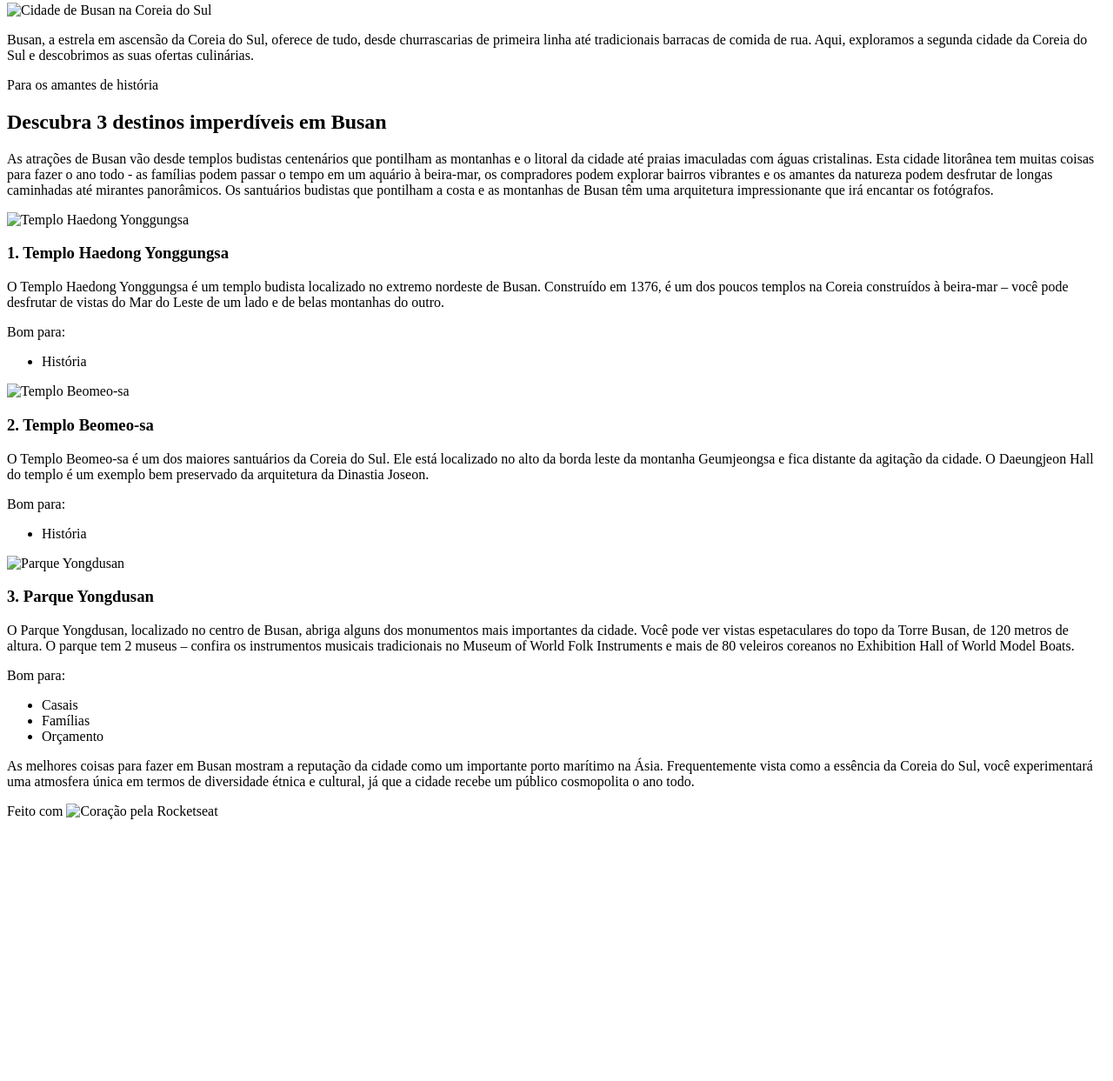
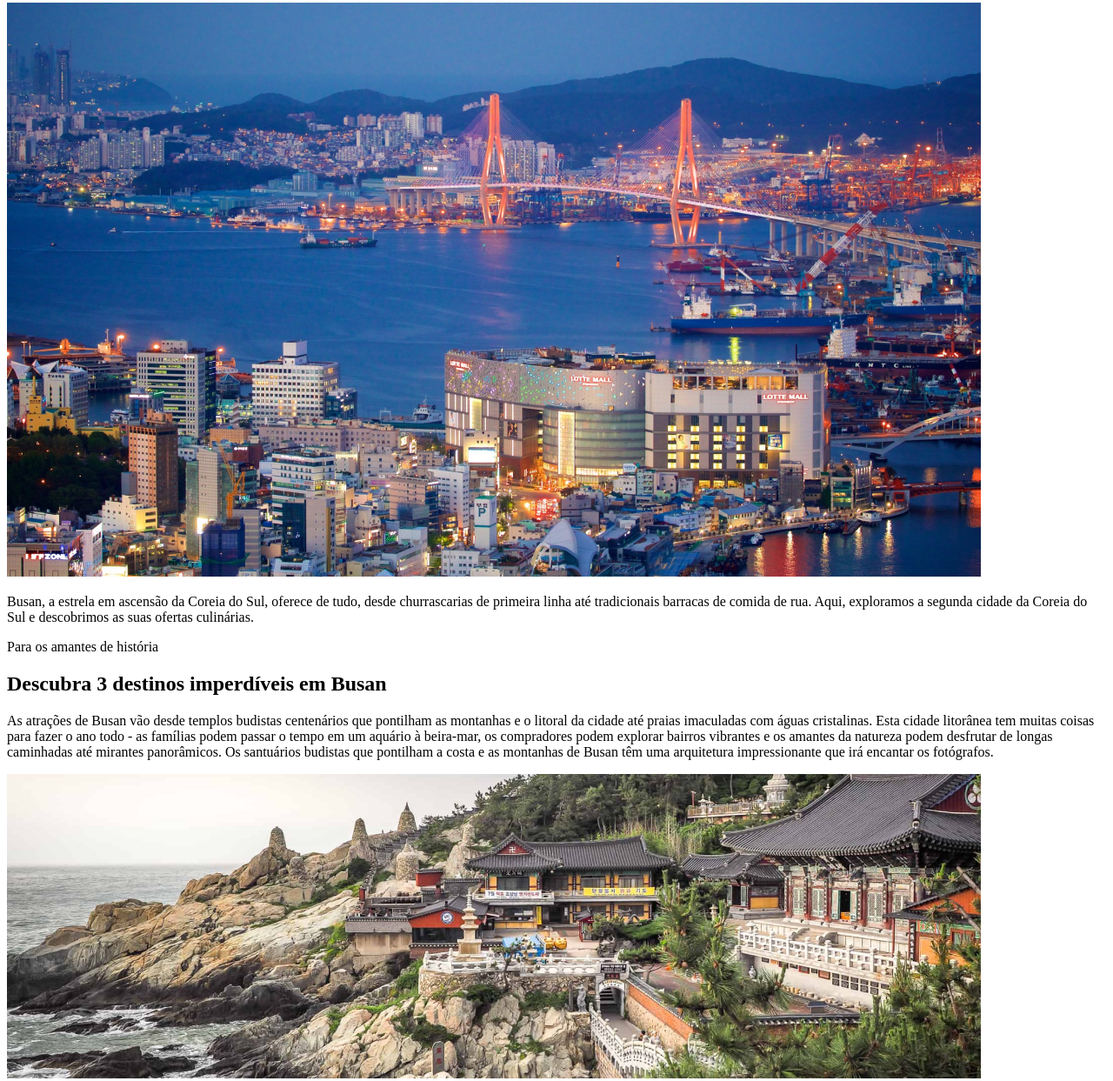
Before and after one commit to CarolLira/local_tourist_page, a plain HTML site: page index.html in a window 1280 px wide. Shown: the part 90-1333 px from the top of the page at 87% size. Before the commit the page ends 1040 px from the top, so only its background shows below. Drawn offline with Linux system fonts and the light colour scheme.

Commit message:
feat: adiciona todas as imagens da página

```diff
--- a/index.html
+++ b/index.html
@@ -12,7 +12,7 @@
         <span>Sua próxima viagem:</span>
         <h1>Conheça Busan</h1>
         <div>
-          <img src="" alt="Cidade de Busan na Coreia do Sul" />
+          <img src="assets/busan.jpg" alt="Cidade de Busan na Coreia do Sul" />
           <p>
             Busan, a estrela em ascensão da Coreia do Sul, oferece de tudo,
             desde churrascarias de primeira linha até tradicionais barracas de
@@ -40,7 +40,7 @@
         </div>
 
         <div>
-          <img src="" alt="Templo Haedong Yonggungsa" />
+          <img src="assets/templo-haedong-yonggungsa.jpg" alt="Templo Haedong Yonggungsa" />
           <h3>1. Templo Haedong Yonggungsa</h3>
           <p>
             O Templo Haedong Yonggungsa é um templo budista localizado no
@@ -54,7 +54,7 @@
           </ul>
         </div>
         <div>
-          <img src="" alt="Templo Beomeo-sa" />
+          <img src="assets/templo-beomeo-sa.jpg" alt="Templo Beomeo-sa" />
           <h3>2. Templo Beomeo-sa</h3>
           <p>
             O Templo Beomeo-sa é um dos maiores santuários da Coreia do Sul. Ele
@@ -68,7 +68,7 @@
           </ul>
         </div>
         <div>
-          <img src="" alt="Parque Yongdusan" />
+          <img src="assets/parque-yongdusan.jpg" alt="Parque Yongdusan" />
           <h3>3. Parque Yongdusan</h3>
           <p>
             O Parque Yongdusan, localizado no centro de Busan, abriga alguns dos
@@ -98,7 +98,7 @@
 
         <footer>
           Feito com
-          <img src="" alt="Coração" />
+          <img src="assets/heart.svg" alt="Coração" />
           pela Rocketseat
         </footer>
       </section>
```
Also changed, not shown: assets/busan.jpg (added), assets/heart.svg (added), assets/parque-yongdusan.jpg (added), assets/templo-beomeo-sa.jpg (added), assets/templo-haedong-yonggungsa.jpg (added).
